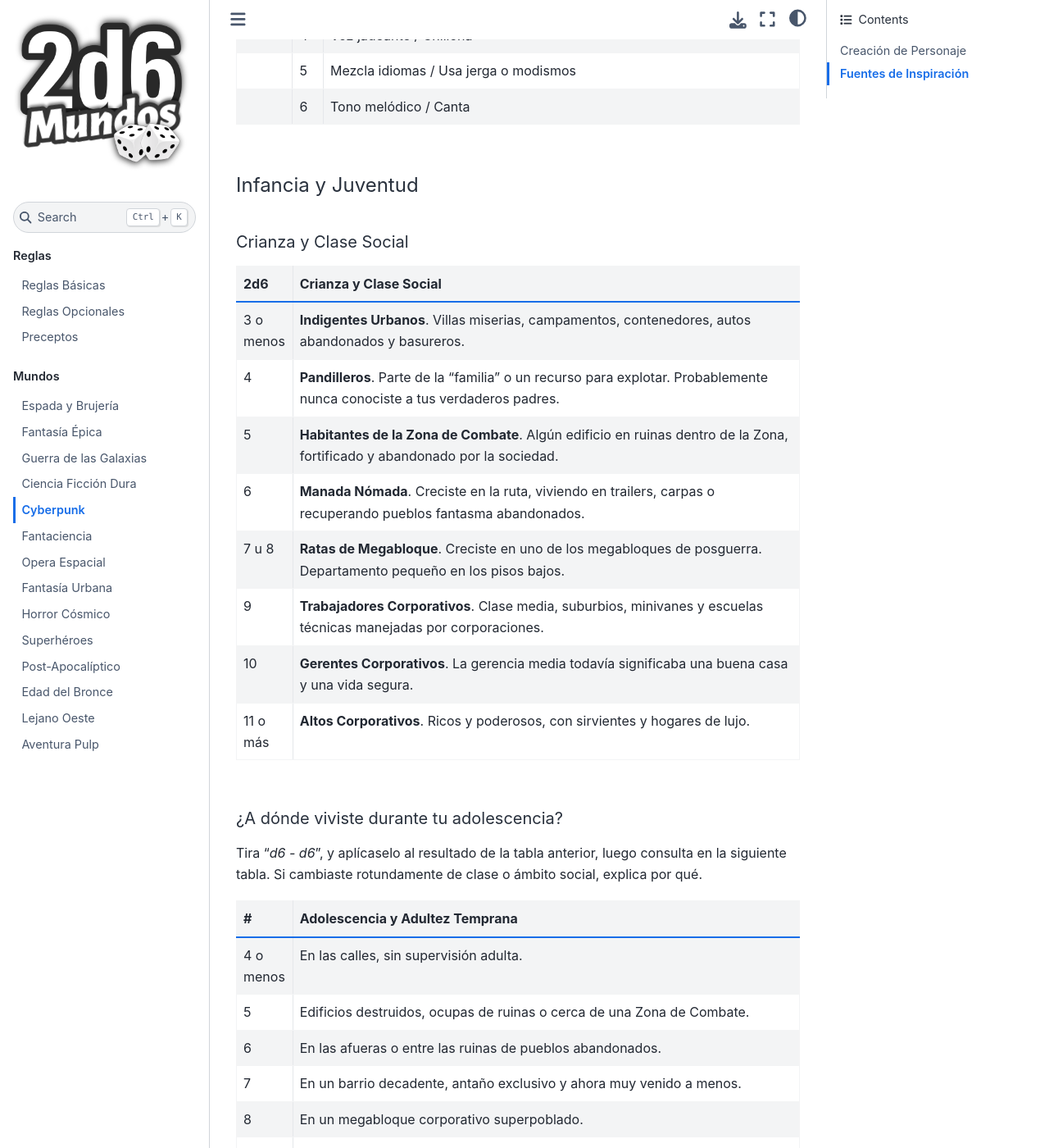
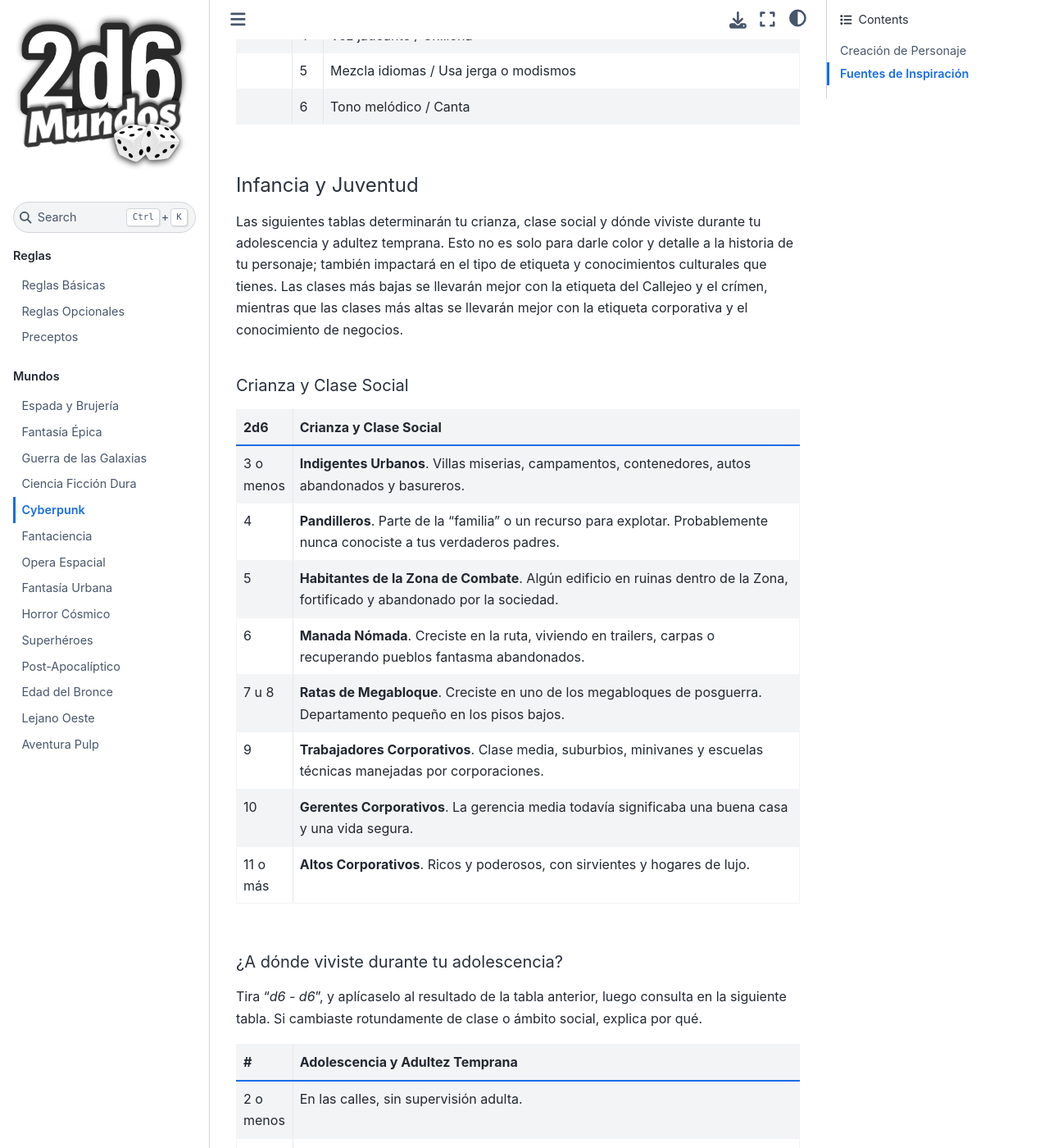
Before and after one commit to TaTooKa/2d6Mundos, a Sphinx documentation site: the page built from docs/source/pages/worlds/cyberpunk.rst, in a window 1280 px wide and 1400 px high, scrolled down 9133 px. Shown: the whole window at 82% size. Built offline with Sphinx 7.4.7 and the Sphinx Book theme 1.1.4, drawn with Linux system fonts in a browser that asks for light colours; some web fonts are replaced; some of the changed text lies outside the part shown.

Commit message:
small changes
Co-authored-by: Copilot <copilot@github.com>

```diff
--- a/docs/source/pages/worlds/cyberpunk.rst
+++ b/docs/source/pages/worlds/cyberpunk.rst
@@ -249,6 +249,8 @@ Manierismos
 Infancia y Juventud
 ~~~~~~~~~~~~~~~~~~~
 
+Las siguientes tablas determinarán tu crianza, clase social y dónde viviste durante tu adolescencia y adultez temprana. Esto no es solo para darle color y detalle a la historia de tu personaje; también impactará en el tipo de etiqueta y conocimientos culturales que tienes. Las clases más bajas se llevarán mejor con la etiqueta del Callejeo y el crímen, mientras que las clases más altas se llevarán mejor con la etiqueta corporativa y el conocimiento de negocios.
+
 Crianza y Clase Social
 **********************
 
@@ -275,13 +277,13 @@ Tira "`d6 - d6`", y aplícaselo al resultado de la tabla anterior, luego consult
    :widths: 10, 90
    :header: "#", "Adolescencia y Adultez Temprana"
 
-   "4 o menos", "En las calles, sin supervisión adulta."
-   "5", "Edificios destruidos, ocupas de ruinas o cerca de una Zona de Combate."
+   "2 o menos", "En las calles, sin supervisión adulta."
+   "3 a 5", "Edificios destruidos, ocupas de ruinas o cerca de una Zona de Combate."
    "6", "En las afueras o entre las ruinas de pueblos abandonados."
    "7", "En un barrio decadente, antaño exclusivo y ahora muy venido a menos."
-   "8", "En un megabloque corporativo superpoblado."
-   "9", "En una Zona Corporativa segura, aislada del resto de la ciudad."
-   "10 o más", "En un lujoso rascacielos corporativo, muy por encima de la multitud miserable."
+   "8 a 10", "En un megabloque corporativo superpoblado."
+   "11 a 12", "En una Zona Corporativa segura, aislada del resto de la ciudad."
+   "13 o más", "En un lujoso rascacielos corporativo, muy por encima de la multitud miserable."
 
 Tu Crisis
 ~~~~~~~~~
```
